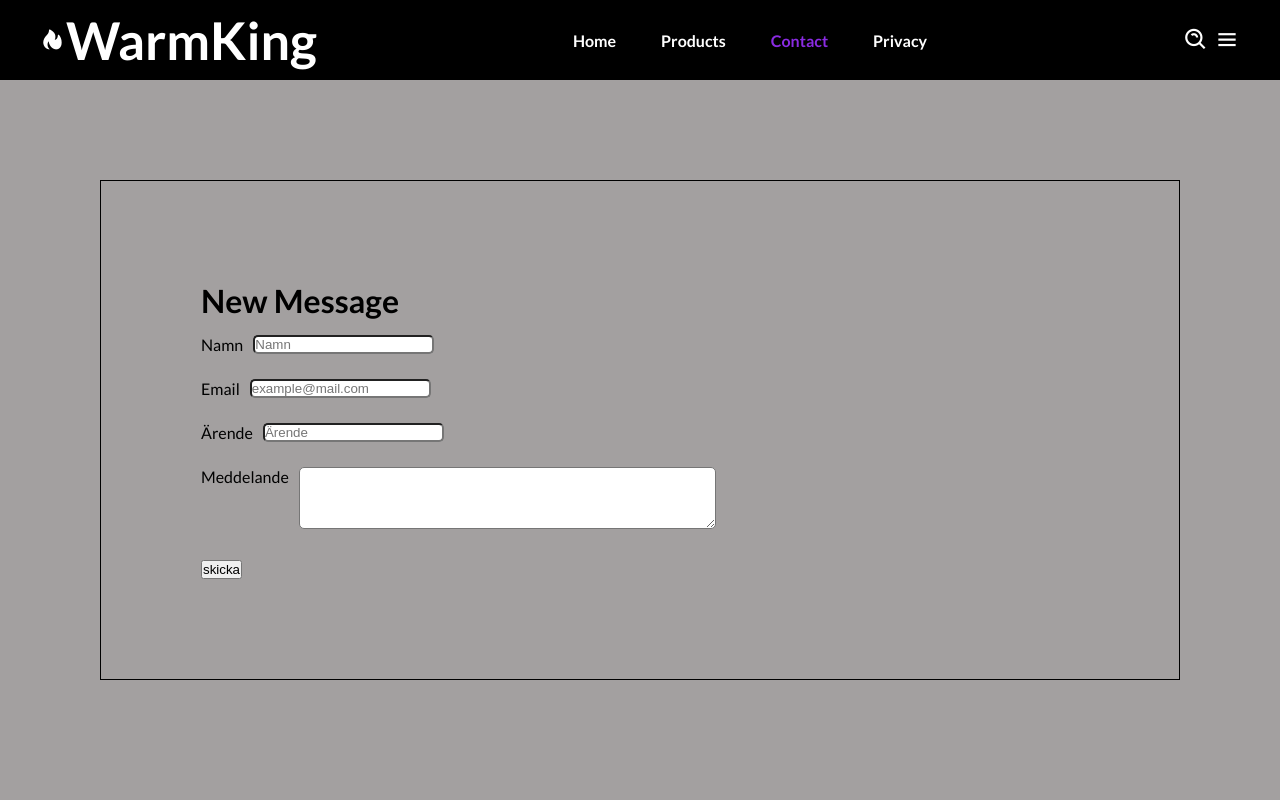
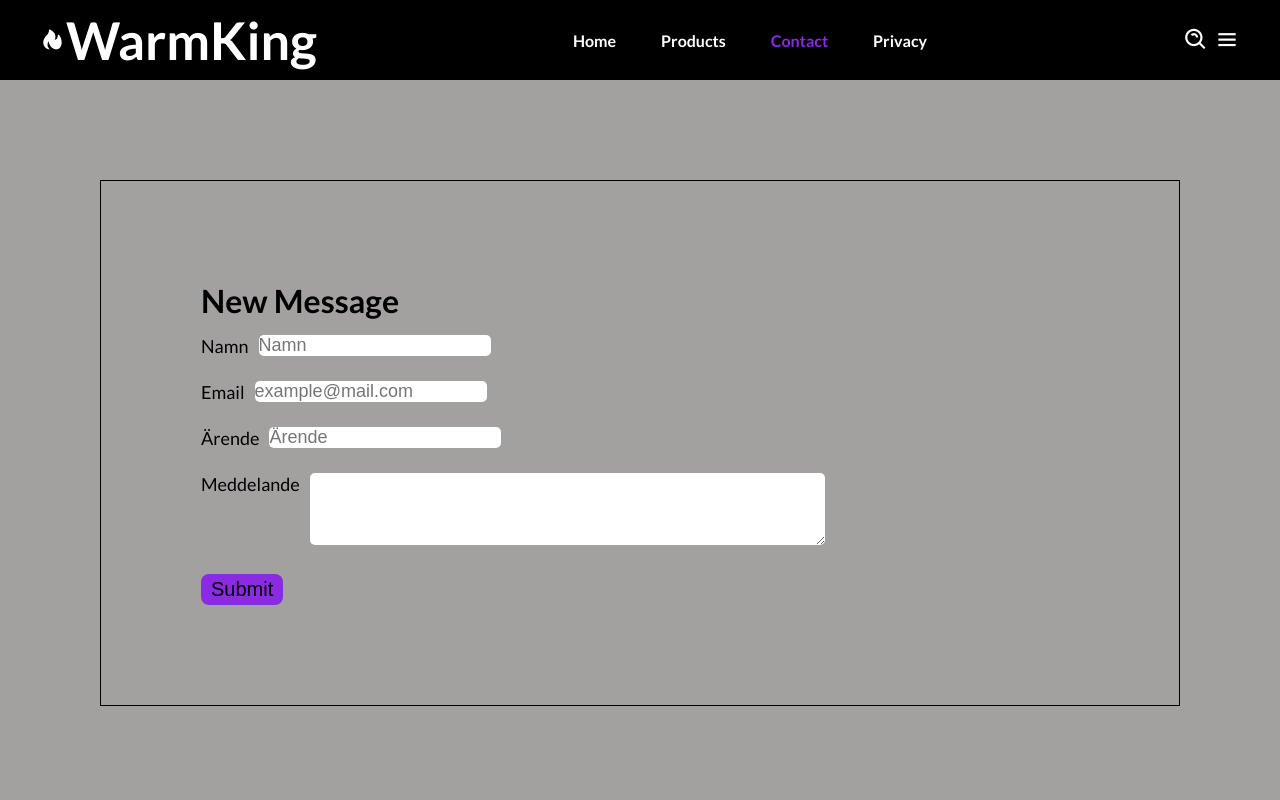
Before and after one commit to lovenorman/WarmKingAB, a React (Create React App) app: page / in a window 1280 px wide. Both pictures are taken after a click on the link "Contact". Shown: the top 800 px of the page. Built offline with nearby package versions, Linux system fonts and the light colour scheme.

Commit message:
NewsDetailWorks

```diff
--- a/src/App.css
+++ b/src/App.css
@@ -5,7 +5,7 @@
   --header-text-color: white;
   --header-background-color: #000;
   --text-shadow: 4px 4px 0 rgba(0, 0, 0, 0.2);
-  --border: 1px solid rgba(0,0,0,.3);
+  --border: 1px solid black;
   --active-color: blueviolet;
 }
 * {
@@ -15,6 +15,7 @@
   text-decoration: none;
   outline: none;
   scroll-behavior: smooth;
+  border: none;
 }
 body {
   background-color: var(--background-color);
@@ -66,6 +67,10 @@ body {
 .main{
   min-height: 100vh;
 }
+.newsH1{
+	margin-left: 200px;
+  margin-top: 100px;
+}
 .newsHeader{
   display: flex;
   border: 1px solid black;
@@ -86,7 +91,6 @@ body {
   list-style: none;
   color: var(--header-background-color);
   padding: 4px 10px;
-  border: var(--border);
   border-radius: 8px;
   background-color: var(--active-color);
 }
@@ -102,16 +106,25 @@ body {
   margin: 100px;
   align-items: center;
   justify-content: center;
-  border: 1px solid black;
+  border: var(--border);
 }
 .form-control{
   border-radius: 5px;
   margin-bottom: 10px;
   margin-left: 10px;
+  font-size: large;
 }
 .form-group{
   margin-top: 15px;
   display: flex;
+  font-size: large
+}
+.submitButton{
+  color: var(--header-background-color);
+  padding: 4px 10px;
+  border-radius: 8px;
+  background-color: var(--active-color);
+  font-size: 20px;
 }
 .privacyContainer{
   padding: 40px;
--- a/src/Components/ContactForm.js
+++ b/src/Components/ContactForm.js
@@ -22,7 +22,7 @@ export const ContactForm = () => {
               <label htmlFor="newMessage">Meddelande</label>
               <textarea id="message" className="form-control" rows="4" cols="50" name="message"/>
             </div><br/>
-            <input id="submitNewButton" type="submit" className="btn btn-primary" value="skicka"/>
+            <input id="submitNewButton" type="submit" className="submitButton" value="Submit"/>
         </form>
     </div>
     )
--- a/src/Components/News.js
+++ b/src/Components/News.js
@@ -6,6 +6,7 @@ import { news } from './Data/NewsData'
 export const News = (props) => {
   return (
     <div>
+      <h1 className="newsH1">Nyheter</h1>
         {
             news.map((thenews,i)=> <NewsTemplate onDetailButtonClick={props.onDetailButtonClick} key={i} news={thenews} />)
         }
--- a/src/Components/Templates/NewsDetailsTemplate.js
+++ b/src/Components/Templates/NewsDetailsTemplate.js
@@ -4,10 +4,8 @@ import { HeaderMenuItem } from '../HeaderMenuItem'
 
 export const NewsDetailsTemplate = (props) => {
   return (
+
     <div className='newsArea'>
-        <h1>Nyheter</h1>
-
-
         <header className='newsHeader'>
             <h3 className='newsheading'>{props.news.title}</h3>
             <h3 className='date'>{props.news.date}</h3>
--- a/src/Components/Templates/NewsTemplate.js
+++ b/src/Components/Templates/NewsTemplate.js
@@ -4,16 +4,12 @@ import { NewsDetailButton } from '../NewsDetailButton'
 export const NewsTemplate = (props) => {
   return (
     <div className='newsArea'>
-        <h1>Nyheter</h1>
-
-
         <header className='newsHeader'>
             <h3 className='newsheading'>{props.news.title}</h3>
             <h3 className='date'>{props.news.date}</h3>
         </header>
         <main className='newsContainer'>
-        <p className='newsText'>{props.news.shorttext}
-        </p>
+            <p className='newsText'>{props.news.shorttext}</p>
             <div>
                 <ul className='detailButton'>
                     <NewsDetailButton text="More" news={props.news} onDetailButtonClick={props.onDetailButtonClick} />
```
Also changed, not shown: src/Components/Data/NewsData.js (+6 -6 lines). Lines whose indentation alone changed are shown as unchanged.
